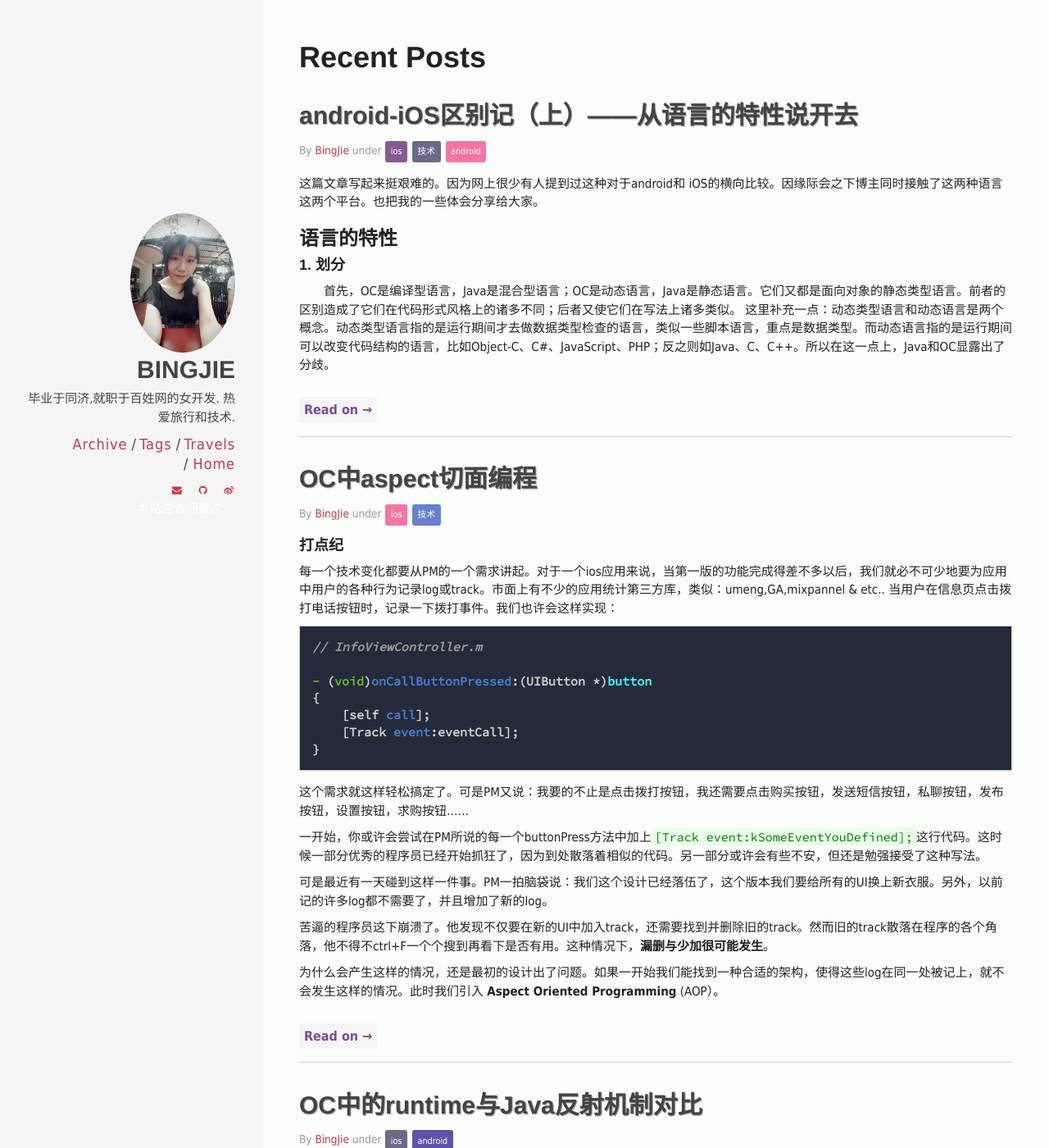
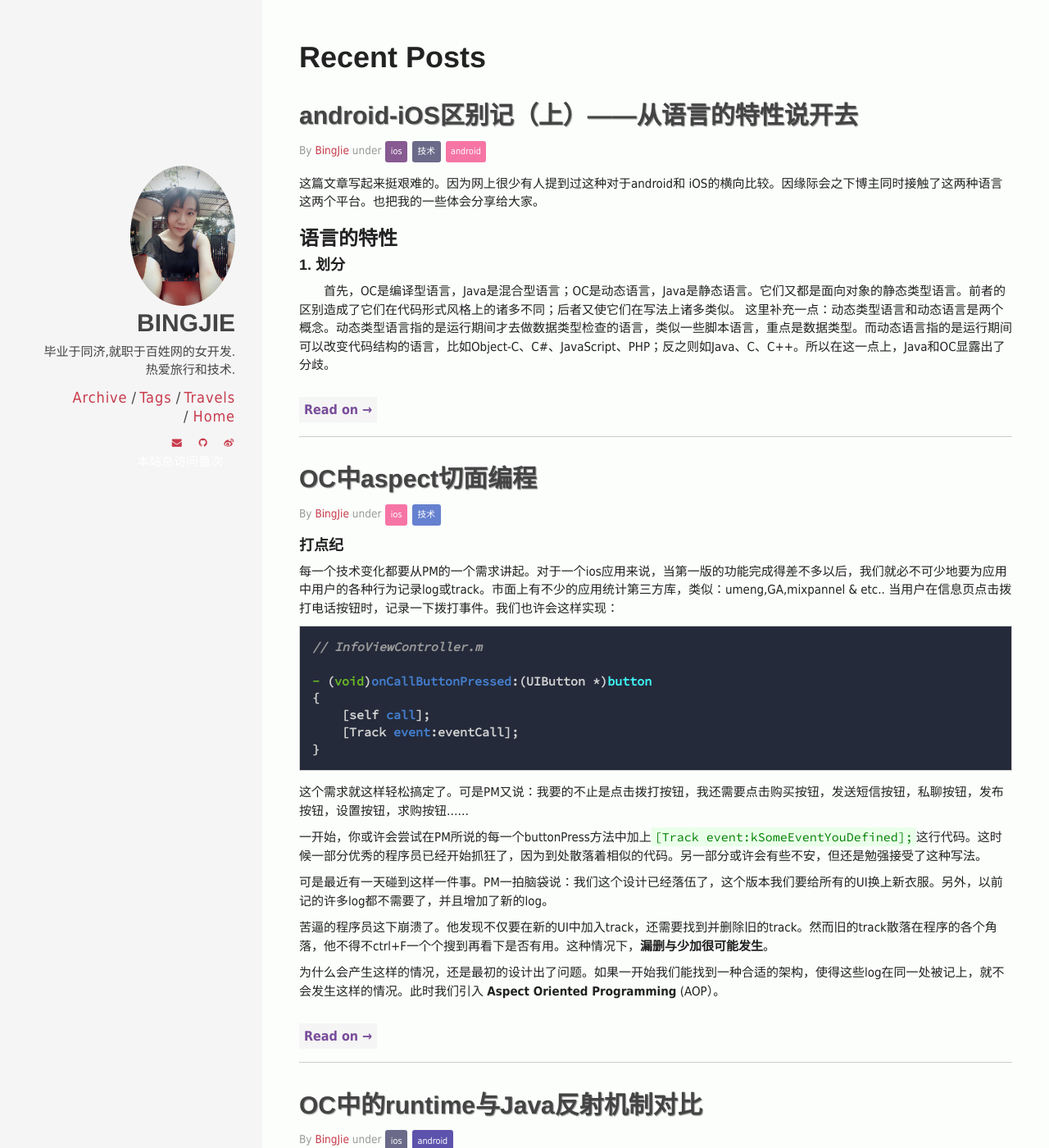
Before and after one commit to chaojimiaomiao/chaojimiaomiao.github.io, a Jekyll site: the page built from index.html, in a window 1280 px wide and 1400 px high. Shown: the whole window at 82% size. Built offline with Jekyll 4.4.1, drawn with Linux system fonts in a browser that asks for light colours; comment, search, counter and statistics services are not loaded.

Commit message:
no message

```diff
--- a/_config.yml
+++ b/_config.yml
@@ -3,7 +3,7 @@
 # Site wide configuration
 ####################################
 #
-title: 只写高质量的博文
+title: 禅 - 只写高质量的博文
 email: chaojimiaomiao@139.com
 description: > # this means to ignore newlines until "baseurl:"
  冰洁的独立技术博客，关于iOS和android。定期更新，欢迎关注。
@@ -38,7 +38,7 @@ kramdown:
 owner:
   name: BingJie
   avatar: bio-photo.jpg
-  bio: "毕业于同济,就职于百姓网的女开发.
+  bio: "毕业于同济,就职于百姓网的女开发.</br>
   热爱旅行和技术."
   email: chaojimiaomiao@139.com
   disqus-shortname: chaojimiaomiao
--- a/_sass/pages/_layout.scss
+++ b/_sass/pages/_layout.scss
@@ -301,7 +301,7 @@ footer {
   }
 
   .header {
-    margin: 80% 0 0;
+    margin: 60% 0 0;
     text-align: right;
   }
 
```
